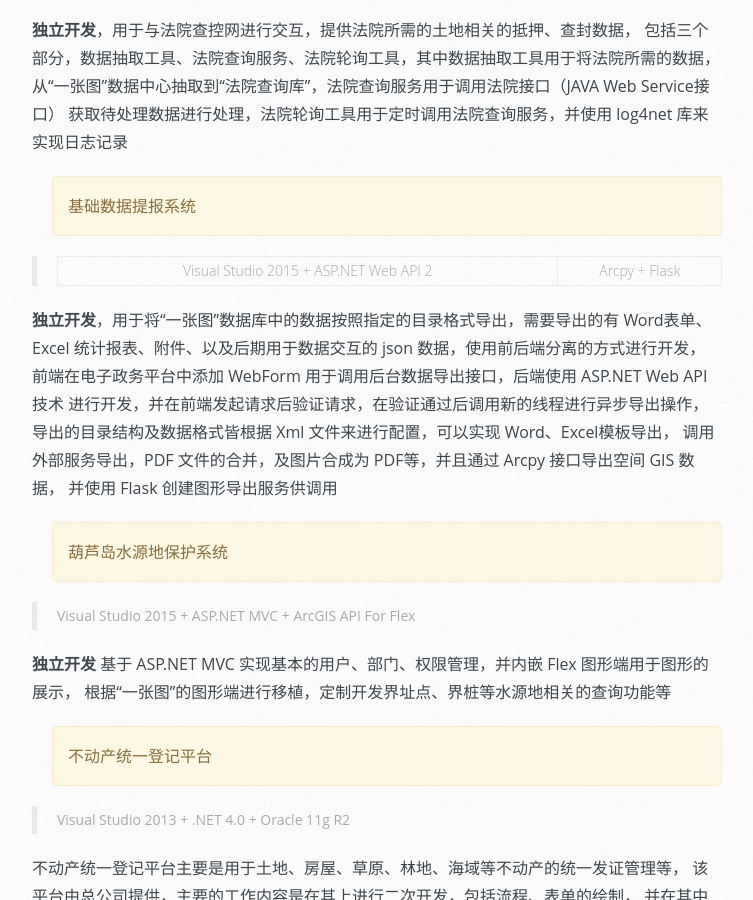
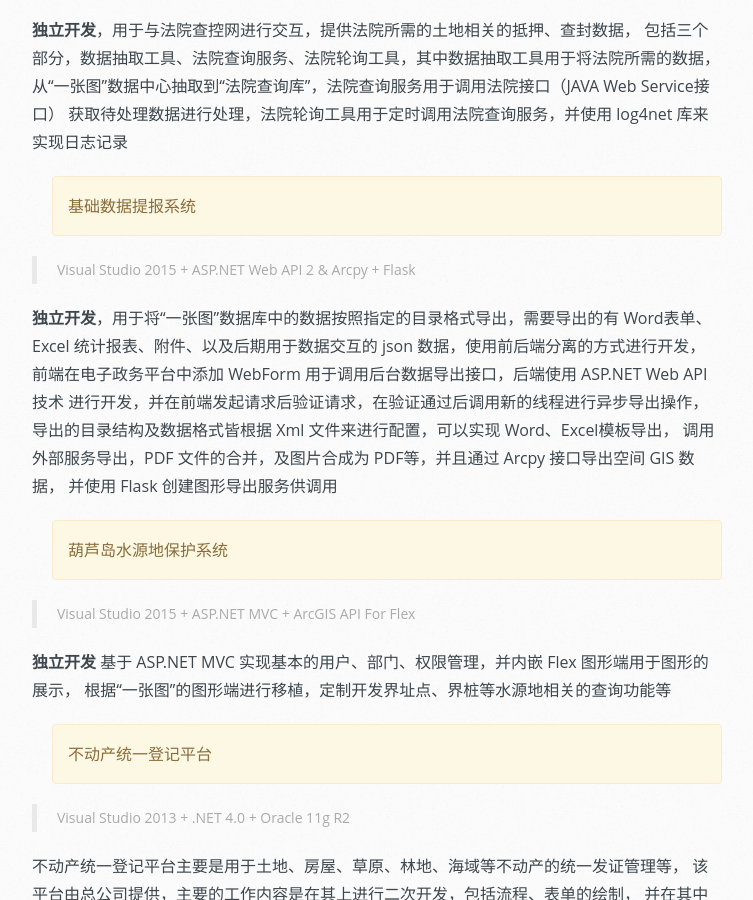
Before and after one commit to baiyangcao/baiyangcao.github.io, a Jekyll site: the page built from cv.md, in a window 1280 px wide and 900 px high, scrolled down 3371 px. Shown: the whole window, without its empty margins (138-891 px from the left). Built offline with Jekyll 4.4.1, drawn with Linux system fonts in a browser that asks for light colours; nearby versions of some CDN libraries; library files that are not in the unit come from our copies.

Commit message:
修复简历项目经历格式问题

```diff
--- a/cv.md
+++ b/cv.md
@@ -95,7 +95,7 @@ layout: cv
 
 <div class="alert alert-warning" style="margin-left: 20px">基础数据提报系统</div>
 
-> Visual Studio 2015 + ASP.NET Web API 2 | Arcpy + Flask
+> Visual Studio 2015 + ASP.NET Web API 2 & Arcpy + Flask
 
 **独立开发**，用于将“一张图”数据库中的数据按照指定的目录格式导出，需要导出的有 Word表单、
 Excel 统计报表、附件、以及后期用于数据交互的 json 数据，使用前后端分离的方式进行开发，
```
